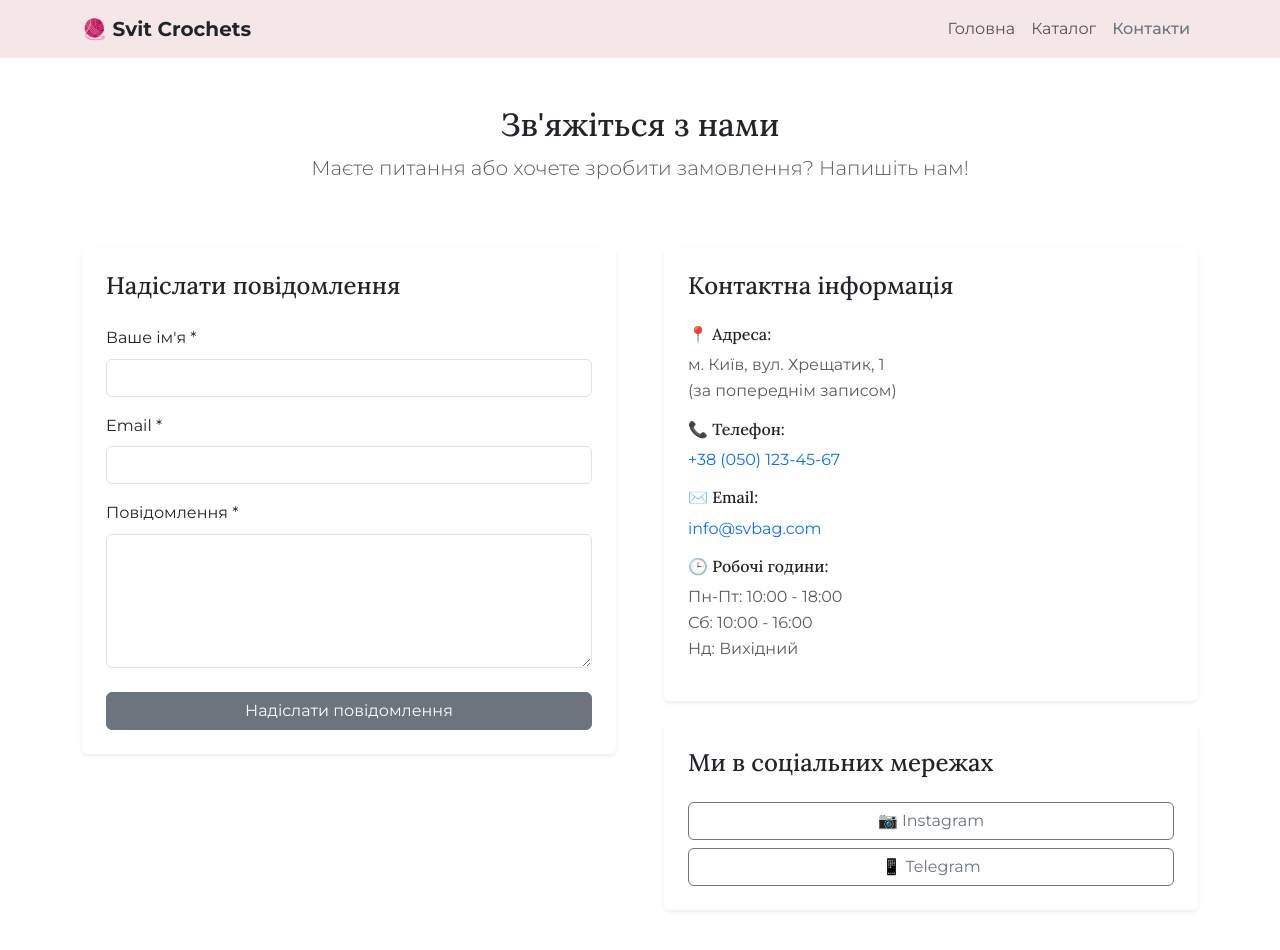
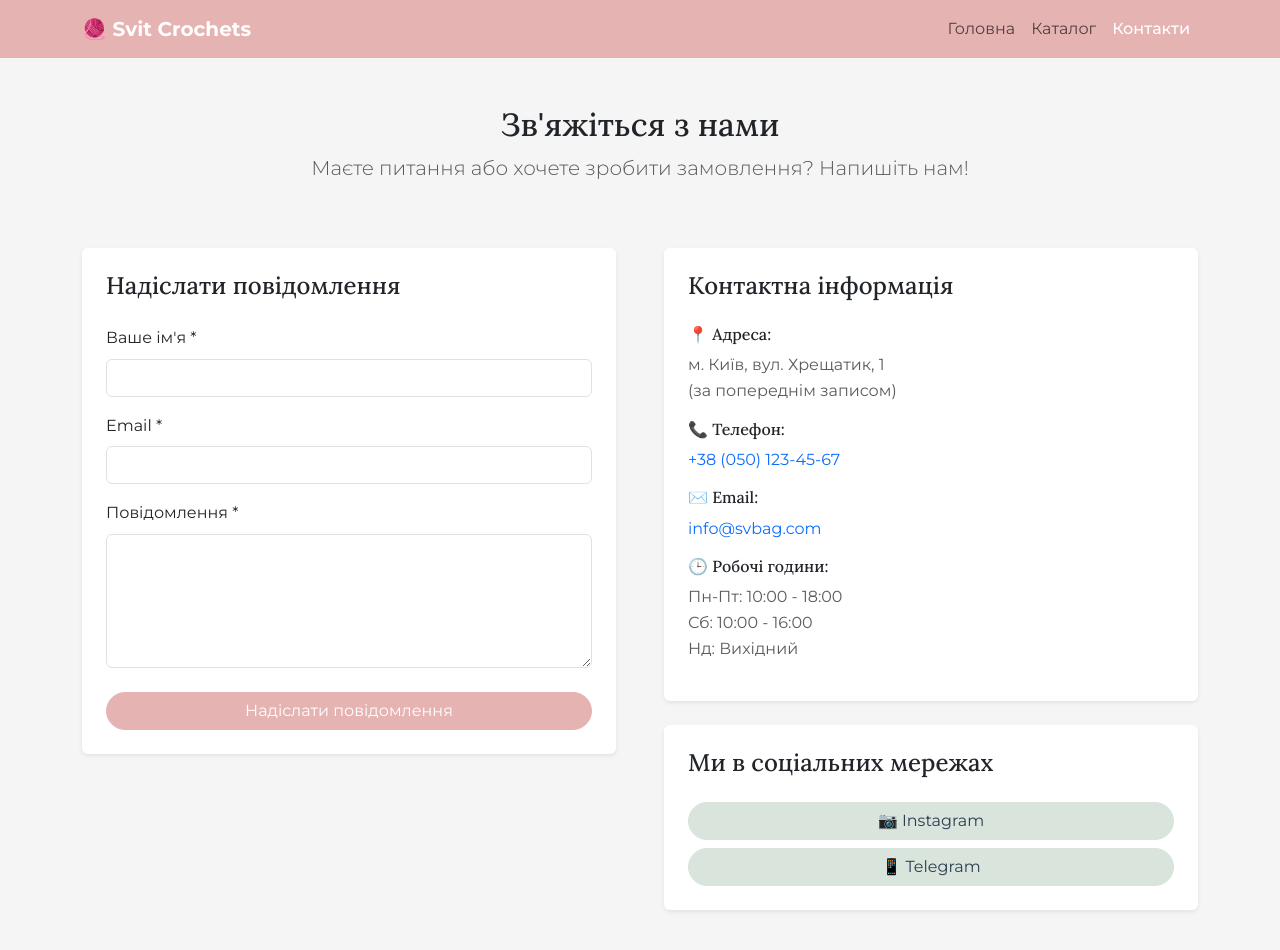
Before and after one commit to Andrey9019/svit_crochets, a React (Vite) app: page /contacts in a window 1280 px wide. Shown: the top 950 px of the page. Built offline with nearby package versions, Linux system fonts and the light colour scheme.

Commit message:
update style

```diff
--- a/src/components/Header.tsx
+++ b/src/components/Header.tsx
@@ -11,10 +11,10 @@ const Header: React.FC = () => {
   return (
     <nav
       className="navbar navbar-expand-lg navbar-light"
-      style={{ backgroundColor: "#F5E6E8" }}
+      style={{ backgroundColor: "#E6B3B3" }}
     >
       <div className="container">
-        <Link className="navbar-brand fw-bold text-dark" to="/">
+        <Link className="navbar-brand fw-bold text-white" to="/">
           🧶 Svit Crochets
         </Link>
 
@@ -27,7 +27,7 @@ const Header: React.FC = () => {
           <span className="navbar-toggler-icon"></span>
         </button>
 
-        <div className="collapse navbar-collapse" id="navbarNav">
+        <div className="collapse navbar-collapse text-white" id="navbarNav">
           <ul className="navbar-nav ms-auto">
             <li className="nav-item">
               <Link className={`nav-link ${isActive("/")}`} to="/">
--- a/src/components/ProductCard.tsx
+++ b/src/components/ProductCard.tsx
@@ -8,8 +8,9 @@ interface ProductCardProps {
 
 const ProductCard: React.FC<ProductCardProps> = ({ product }) => {
   return (
+    <div className="mt-4">
       <Link
-      className="card h-100 shadow-sm border-0 text-decoration-none"
+        className="card border-0 text-decoration-none mb-3"
         to={`/product/${product.id}`}
       >
         <img
@@ -18,25 +19,18 @@ const ProductCard: React.FC<ProductCardProps> = ({ product }) => {
           alt={product.name}
           style={{ height: "250px", objectFit: "cover" }}
         />
-      <div className="card-body d-flex flex-column">
-        <h5 className="card-title fw-bold text-dark mb-2">{product.name}</h5>
-        <p className="card-text text-muted mb-2">
-          <span className="badge bg-light text-dark border">
-            {product.color}
-          </span>
+        {/* <div className="card-body d-flex flex-column">
+          <p className="card-text text-success fw-bold fs-5">
+            {product.price} ₴
           </p>
-        <p className="card-text text-success fw-bold fs-5 mb-3">
-          {product.price} грн
-        </p>
-
-        <p className="card-text text-muted mb-3 flex-grow-1">
-          {product.description}
-        </p>
+        </div> */}
+      </Link>
       <div className="mt-auto">
-          <div className="btn btn-outline-primary w-100">Детальніше</div>
+        <div className="btn btn-outline-primary fw-bold w-100">
+          {product.name}
         </div>
       </div>
-    </Link>
+    </div>
   );
 };
 
--- a/src/index.css
+++ b/src/index.css
@@ -1,7 +1,7 @@
 @import url('https://fonts.googleapis.com/css2?family=Montserrat:wght@300;400;500;600;700&family=Lora:wght@400;500;600&display=swap');
 
 :root {
-  --primary-color: #F5E6E8;
+  --primary-color: #E6B3B3;
   --secondary-color: #D9E4DD;
   --accent-color: #6c757d;
   --text-dark: #2c3e50;
@@ -18,7 +18,7 @@
 body {
   font-family: 'Montserrat', sans-serif;
   color: var(--text-dark);
-  background-color: #ffffff;
+  background-color: #f5f5f5;
   line-height: 1.6;
 }
 
@@ -32,26 +32,86 @@ h6 {
   font-weight: 600;
 }
 
+/* button style */
 .btn-primary {
-  background-color: var(--accent-color);
-  border-color: var(--accent-color);
+  background-color: var(--primary-color);
+  border-color: var(--primary-color);
+  border-radius: 999px;
+  position: relative;
 }
 
 .btn-primary:hover {
+  background-color: var(--secondary-color);
+  border-color: var(--secondary-color);
+  color: var(--text-dark);
+}
+
+.btn-primary:before {
+  content: "";
+  background: linear-gradient(45deg,
+      #ff00c8, #ff7300, #e6b3b3, #c98d8d, #f5e6e8, #d9e4dd, #A87b7b, #ff00c8);
+  position: absolute;
+  top: -2px;
+  left: -2px;
+  background-size: 400%;
+  z-index: -1;
+  filter: blur(5px);
+  width: calc(100% + 4px);
+  height: calc(100% + 4px);
+  animation: glowingbtn-primary 20s linear infinite;
+  border-radius: 999px;
+  opacity: 0;
+  transition: opacity 0.3s ease-in-out;
+
+}
+
+@keyframes glowingbtn-primary {
+  0% {
+    background-position: 0 0;
+  }
+
+  50% {
+    background-position: 400% 0;
+  }
+
+  100% {
+    background-position: 0 0;
+  }
+}
+
+.btn-primary:active:after {
+  background: transparent;
+}
+
+.btn-primary:hover:before {
+  opacity: 1;
+}
+
+.btn-primary:after {
+  z-index: -1;
+  content: "";
+  position: absolute;
+  width: 100%;
+  height: 100%;
+  left: 0;
+  top: 0;
+}
+
+
+/* second button style */
+.btn-outline-primary {
+  background-color: var(--secondary-color);
+  border-color: var(--secondary-color);
+  color: var(--text-dark);
+  border-radius: 999px;
+}
+
+.btn-outline-primary:hover {
   background-color: var(--primary-color);
   border-color: var(--primary-color);
 }
 
-.btn-outline-primary {
-  color: var(--accent-color);
-  border-color: var(--accent-color);
-}
-
-.btn-outline-primary:hover {
-  background-color: var(--accent-color);
-  border-color: var(--accent-color);
-}
-
+/* Card */
 .card {
   transition: transform 0.2s ease-in-out, box-shadow 0.2s ease-in-out;
 }
@@ -61,8 +121,12 @@ h6 {
   box-shadow: 0 10px 25px rgba(0, 0, 0, 0.1) !important;
 }
 
+.card-body {
+  /* padding: 0; */
+}
+
 .navbar-nav .nav-link.active {
-  color: var(--accent-color) !important;
+  color: #ffffff !important;
   font-weight: 500;
 }
 
--- a/src/pages/Catalog.tsx
+++ b/src/pages/Catalog.tsx
@@ -52,10 +52,12 @@ const Catalog: React.FC = () => {
     <div className="container py-5">
       <div className="row">
         <div className="col-12">
-          <h1 className="h2 text-dark mb-4">Каталог в'язаних сумок</h1>
+          <h1 className="h2 text-dark text-center mb-4">
+            Каталог в'язаних сумок
+          </h1>
 
           {/* Filters */}
-          <div className="mb-4">
+          {/* <div className="mb-4">
             <h5 className="text-dark mb-3">Фільтр за кольором:</h5>
             <div className="d-flex flex-wrap gap-2">
               {colors.map((color) => (
@@ -72,12 +74,12 @@ const Catalog: React.FC = () => {
                 </button>
               ))}
             </div>
-          </div>
+          </div> */}
 
           {/* Results count */}
-          <p className="text-muted mb-4">
+          {/* <p className="text-muted mb-4">
             Знайдено {filteredProducts.length} сумок
-          </p>
+          </p> */}
 
           {/* Products Grid */}
           {filteredProducts.length > 0 ? (
--- a/src/pages/Home.tsx
+++ b/src/pages/Home.tsx
@@ -22,10 +22,10 @@ const Home: React.FC = () => {
   }, []);
 
   return (
-    <div className="container py-5">
+    <div className="">
       {/* Hero Section */}
       <div
-        className="hero-section text-center mb-5 py-5 rounded-4 position-relative overflow-hidden"
+        className="hero-section text-center mb-5 py-5 position-relative overflow-hidden"
         style={{
           background:
             'linear-gradient(rgba(245, 230, 232, 0.9), rgba(217, 228, 221, 0.1)), url("https://images.unsplash.com/photo-1591561954557-26941169b49e?w=1200&h=600&fit=crop") center/cover',
@@ -50,9 +50,9 @@ const Home: React.FC = () => {
       </div>
 
       {/* Top Products Section */}
-      <div className="mb-5">
+      <div className="mb-5 container">
         <h2 className="h3 text-dark mb-4 text-center">
-          Наші найпопулярніші сумки
+          {/* Наші найпопулярніші сумки */}
         </h2>
         <div className="row g-4">
           {topProducts.map((product) => (
@@ -64,7 +64,7 @@ const Home: React.FC = () => {
       </div>
 
       {/* Features Section */}
-      <div className="row g-4 mt-5">
+      <div className="row g-4 mt-5 container mx-auto">
         <div className="col-md-4 text-center">
           <div className="p-4">
             <div className="fs-1 mb-3">🧶</div>
--- a/src/pages/Product.tsx
+++ b/src/pages/Product.tsx
@@ -5,6 +5,7 @@ import type { Product } from "../types";
 const ProductPage: React.FC = () => {
   const { id } = useParams<{ id: string }>();
   const [product, setProduct] = useState<Product | null>(null);
+  const [showModal, setShowModal] = useState(false);
   const [currentImageIndex, setCurrentImageIndex] = useState(0);
   const [loading, setLoading] = useState(true);
 
@@ -39,6 +40,15 @@ const ProductPage: React.FC = () => {
     }
   };
 
+  const handleImageClick = () => {
+    setShowModal(true);
+  };
+
+  const handleCloseModal = () => {
+    setShowModal(false);
+    setCurrentImageIndex(currentImageIndex);
+  };
+
   if (loading) {
     return (
       <div className="container py-5 text-center">
@@ -71,6 +81,7 @@ const ProductPage: React.FC = () => {
               className="img-fluid rounded shadow"
               alt={product.name}
               style={{ width: "100%", height: "400px", objectFit: "cover" }}
+              onClick={handleImageClick}
             />
 
             {/* Image Navigation */}
@@ -149,12 +160,83 @@ const ProductPage: React.FC = () => {
             <Link to="/contacts" className="btn btn-primary btn-lg">
               Замовити
             </Link>
-            <Link to="/catalog" className="btn btn-outline-secondary">
+            <Link to="/catalog" className="btn btn-outline-primary">
               Повернутися до каталогу
             </Link>
           </div>
         </div>
       </div>
+      // // //
+      {/* Bootstrap Modal */}
+      {product && (
+        <div
+          className={`modal fade ${showModal ? "show d-block" : ""}`}
+          tabIndex={-1}
+          style={{ backgroundColor: "rgba(0,0,0,0.5)" }}
+        >
+          <div className="modal-dialog modal-lg">
+            <div className="modal-content">
+              <div className="modal-header">
+                <button
+                  type="button"
+                  className="btn-close"
+                  onClick={handleCloseModal}
+                  aria-label="Close"
+                ></button>
+              </div>
+              <div className="modal-body">
+                <div
+                  id="productModalCarousel"
+                  className="carousel slide"
+                  data-bs-ride="carousel"
+                >
+                  <div className="carousel-inner">
+                    {product.images.map((image, index) => (
+                      <img
+                        src={image}
+                        key={index}
+                        className={`carousel-item ${
+                          index === currentImageIndex ? "active" : ""
+                        }`}
+                        alt={`${product.name} ${index + 1}`}
+                      />
+                    ))}
+                  </div>
+                  {product.images.length > 1 && (
+                    <>
+                      <button
+                        className="carousel-control-prev"
+                        type="button"
+                        data-bs-target="#productModalCarousel"
+                        data-bs-slide="prev"
+                      >
+                        <span
+                          className="carousel-control-prev-icon"
+                          aria-hidden="true"
+                        ></span>
+                        <span className="visually-hidden">Previous</span>
+                      </button>
+                      <button
+                        className="carousel-control-next"
+                        type="button"
+                        data-bs-target="#productModalCarousel"
+                        data-bs-slide="next"
+                      >
+                        <span
+                          className="carousel-control-next-icon"
+                          aria-hidden="true"
+                        ></span>
+                        <span className="visually-hidden">Next</span>
+                      </button>
+                    </>
+                  )}
+                </div>
+              </div>
+            </div>
+          </div>
+        </div>
+      )}
+      // // //
     </div>
   );
 };
```
Lines whose indentation alone changed are shown as unchanged.
